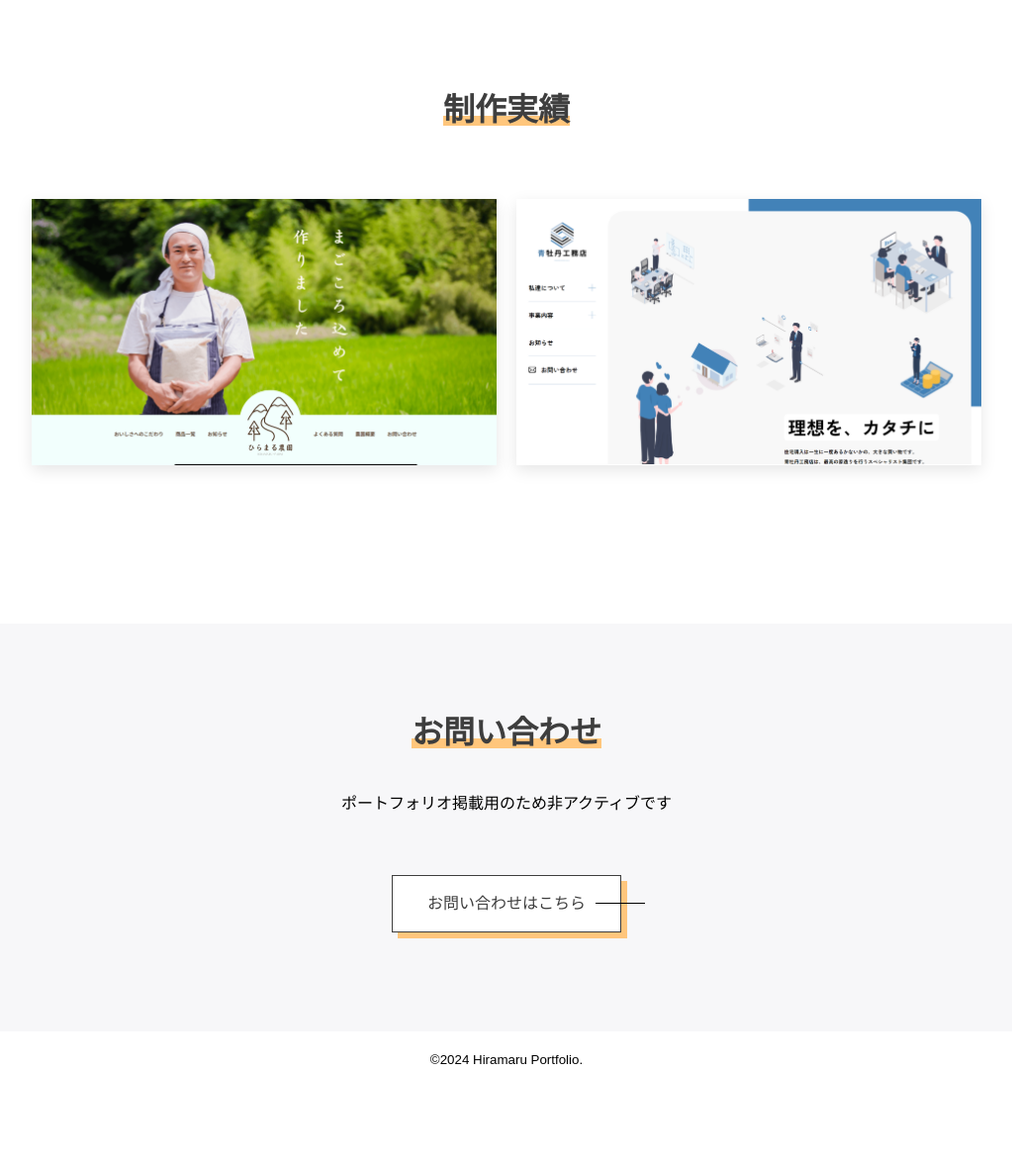
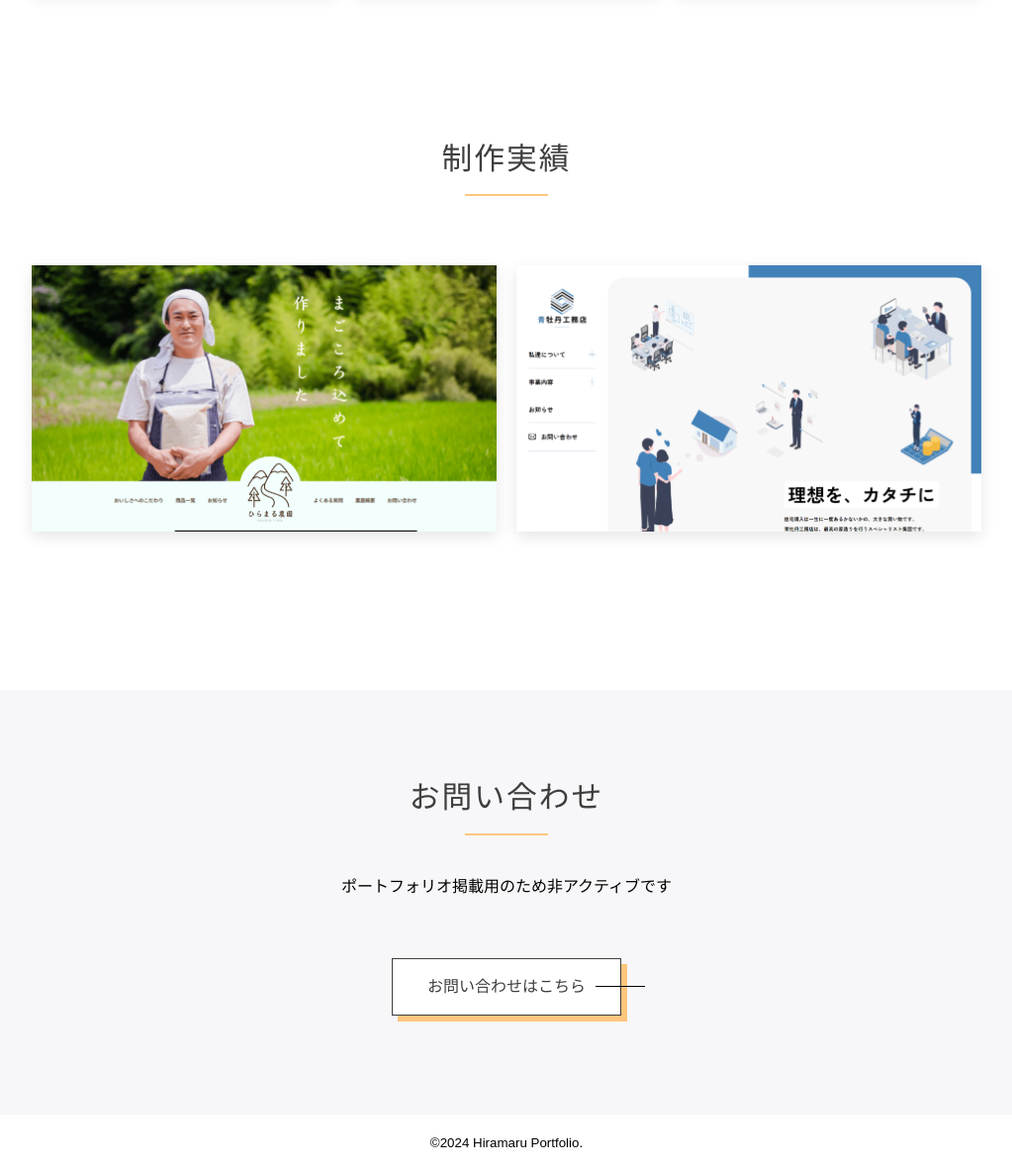
Before and after one commit to Hiramaru-web12/megumis-portfolio, a PHP site: page / in a window 1280 px wide. Shown: the part 2357-3539 px from the top of the page at 99% size, without its empty margins (128-1151 px from the left). Before the commit the page ends 3432 px from the top, so only its background shows below. Run offline with PHP 8.4, Linux system fonts and the light colour scheme.

Commit message:
セクションタイトルのデザイン変更

```diff
--- a/css/style.css
+++ b/css/style.css
@@ -421,17 +421,23 @@ drawer
   top: 2.0625rem;
 }
 
+/* ===============================================
+セクションタイトルの装飾
+=============================================== */
 .c-section__title {
   color: #3E3E3E;
-  font-size: 2rem;
+  font-size: clamp(1.5rem, 1.324rem + 0.75vw, 2rem);
+  font-weight: 500;
   text-align: center;
-  position: relative;
-  text-decoration: underline;
-  text-underline-offset: -0.15em;
-  text-decoration-thickness: 0.3em;
-  text-decoration-color: #FFC67C;
-  -webkit-text-decoration-skip-ink: none;
-          text-decoration-skip-ink: none;
+  letter-spacing: 2px;
+}
+.c-section__title::after {
+  content: "";
+  display: block;
+  background: #FFC67C;
+  height: 0.125rem;
+  width: 5.25rem;
+  margin: 16px auto 0;
 }
 
 /* ===============================================
--- a/scss/_common.scss
+++ b/scss/_common.scss
@@ -4,17 +4,6 @@
 @use 'function' as f;
 
 
-.c-section__title {
-  color: v.$color-font;
-  font-size: f.pxToRem(32);
-  text-align: center;
-  position: relative;
-  text-decoration: underline;
-  text-underline-offset: -.15em;
-  text-decoration-thickness: .3em;
-  text-decoration-color: v.$color-accent;
-  text-decoration-skip-ink: none;
-}
 
 /* ===============================================
 お問い合わせはこちらボタン
--- a/scss/_component.scss
+++ b/scss/_component.scss
@@ -77,3 +77,23 @@ drawer
     }
   }
 }
+
+/* ===============================================
+セクションタイトルの装飾
+=============================================== */
+.c-section__title {
+  color: v.$color-font;
+  font-size: clamp(1.5rem, 1.324rem + 0.75vw, 2rem);
+  font-weight: 500;
+  text-align: center;
+  letter-spacing: 2px;
+
+  &::after {
+    content: "";
+    display: block;
+    background: v.$color-accent;
+    height: f.pxToRem(2);
+    width: f.pxToRem(84);
+    margin: 16px auto 0;
+    }
+}
```
